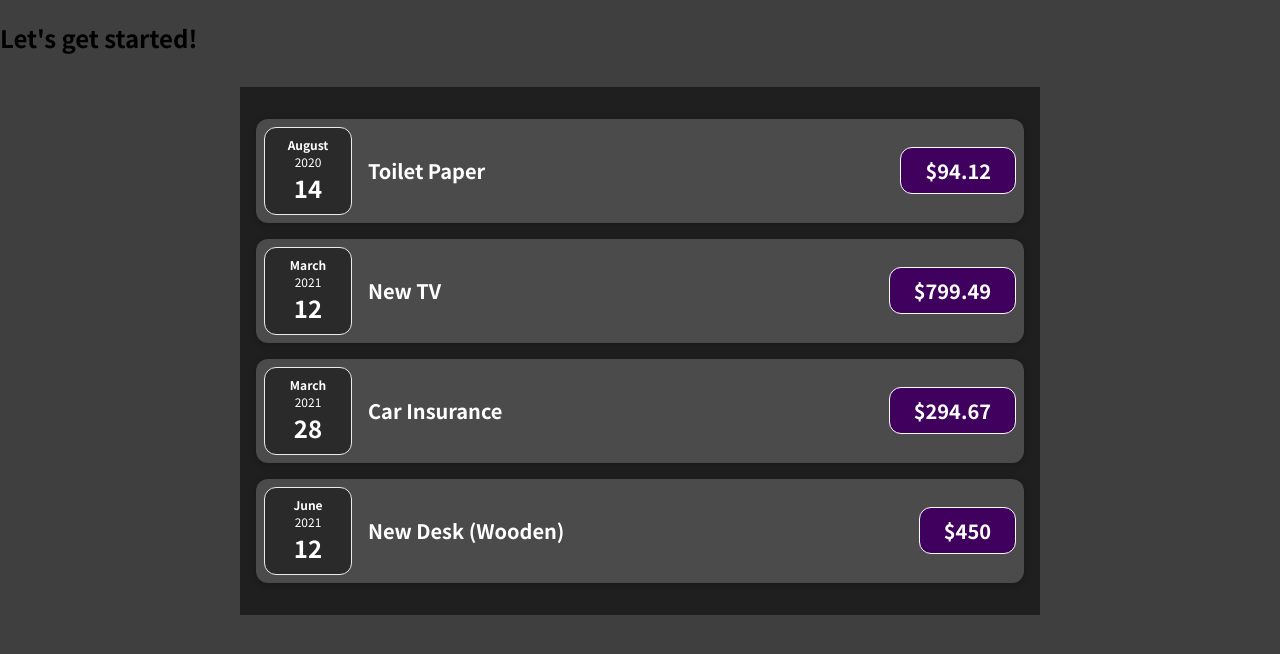
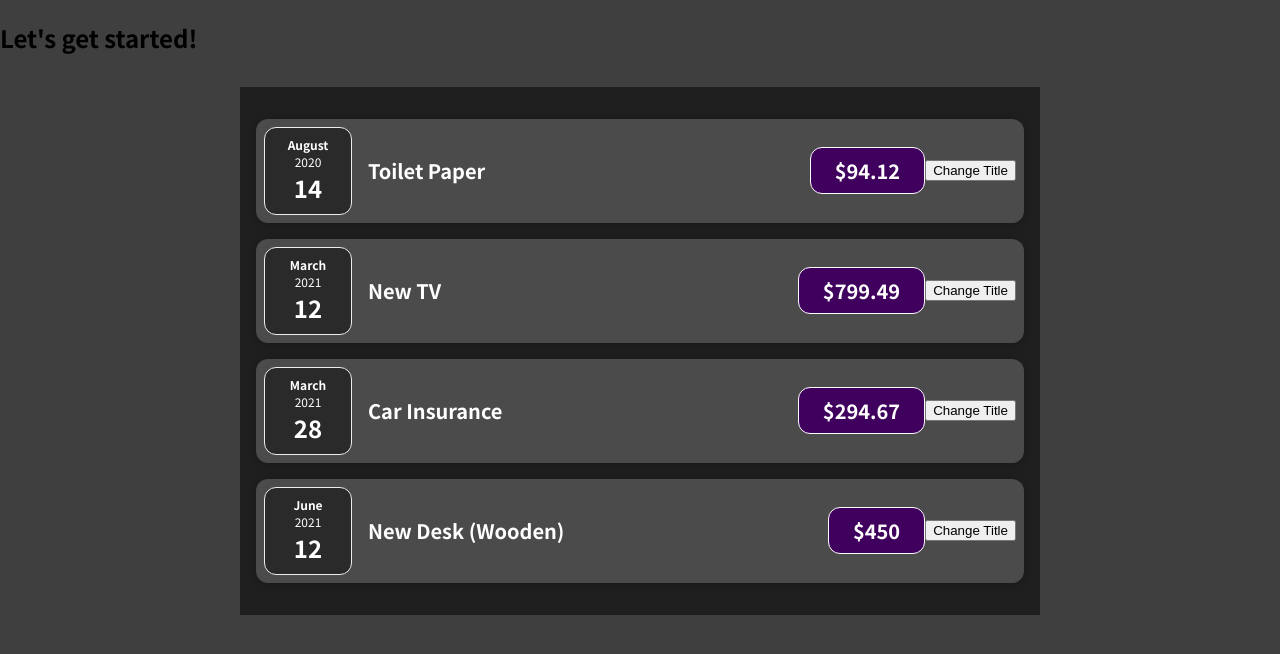
Before and after one commit to qwe8851/reactUdemy, a React (Create React App) app in the folder react-complete-guide/: page / in a window 1280 px wide. Shown: the top 654 px of the page. Built offline with nearby package versions, Linux system fonts and the light colour scheme.

Commit message:
state 사용해보기

```diff
--- a/react-complete-guide/src/components/Expenses/ExpenseItem.js
+++ b/react-complete-guide/src/components/Expenses/ExpenseItem.js
@@ -1,4 +1,4 @@
-import React from 'react';
+import React, {useState} from 'react';
 
 import ExpenseDate from './ExpenseDate';
 import Card from '../UI/Card';
@@ -6,13 +6,23 @@
 
 const ExpenseItem = (props) => {
 
+    // let title = props.title;    //일반 변수는 컴포넌트 재랜더링을 해주는 트리거역할을 해주지 못하게 됨
+    const [title, setTitle] = useState(props.title);   // 구조분해할당?
+
+    const clickHandler = ()=>{
+        setTitle('Updated!');
+        console.log(title);
+        // useState는 비동기임. 그래서 title을 변경 후 콘솔에 출력하면 아직 바뀌지 전 값이 나옴
+    };
+
     return (
         <Card className="expense-item">
             <ExpenseDate date={props.date}/>
             <div className="expense-item__description">
-                <h2>{props.title}</h2>
+                <h2>{title}</h2>
                 <div className="expense-item__price">${props.amount}</div>
             </div>
+            <button onClick={clickHandler}>Change Title</button>
         </Card>
     );
 }
```
